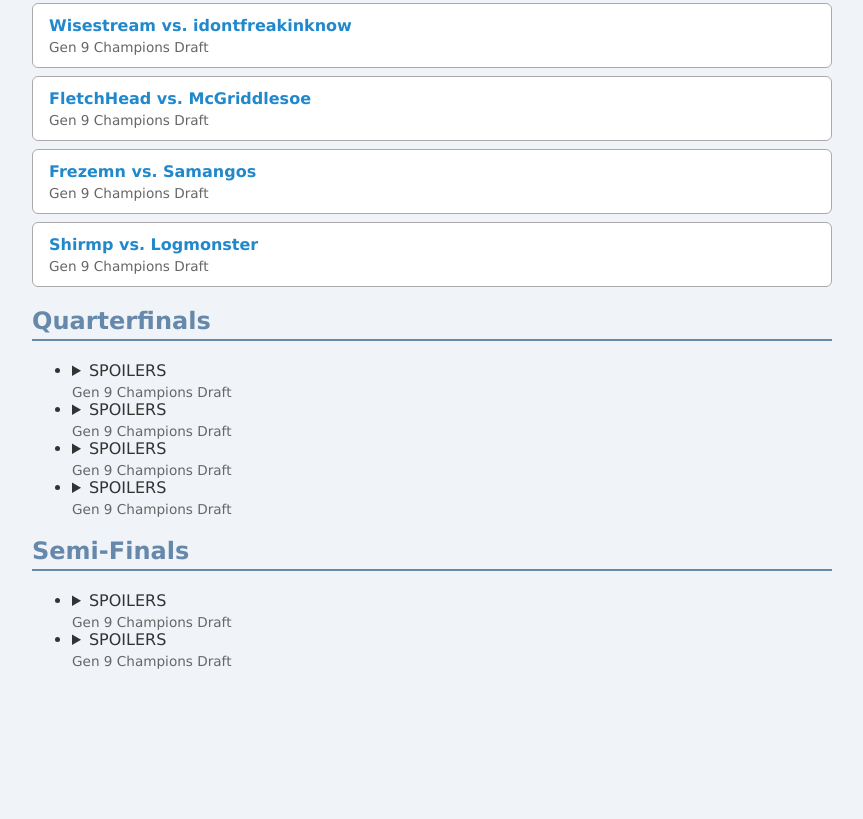
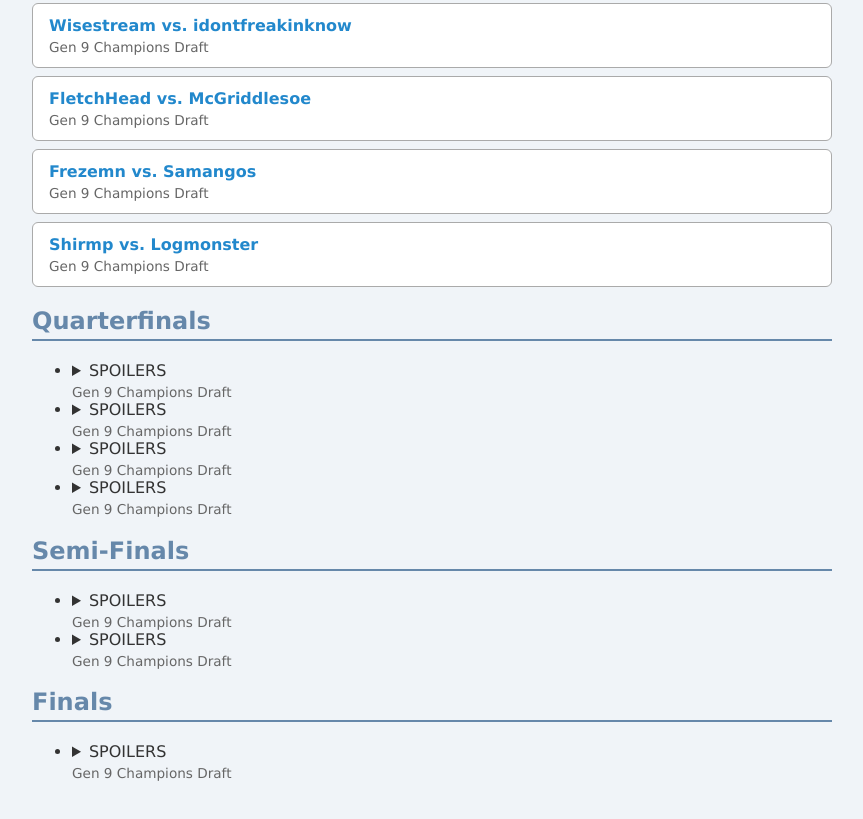
Before and after one commit to k3wl-k1d/sssdl-replays, a plain HTML site: page index.html in a window 1280 px wide. Shown: the part 5030-5849 px from the top of the page, without its empty margins (208-1071 px from the left). Before the commit the page ends 5739 px from the top, so only its background shows below. Drawn offline with Linux system fonts and the light colour scheme.

Commit message:
Update index.html

```diff
--- a/index.html
+++ b/index.html
@@ -515,5 +515,18 @@
     </li>
   </ul>
 
+  <h2>Finals</h2>
+  <ul class="playoffs">
+    <li>
+      <details>
+        <summary>SPOILERS</summary>
+        <a href="Gen9ChampionsDraft-2026-07-25-jafen-wisestream.html" target="_blank">
+          Jafen vs. Wisestream
+        </a>
+      </details>
+      <div class="meta">Gen 9 Champions Draft</div>
+    </li>
+  </ul>
+
 </body>
 </html>
```
